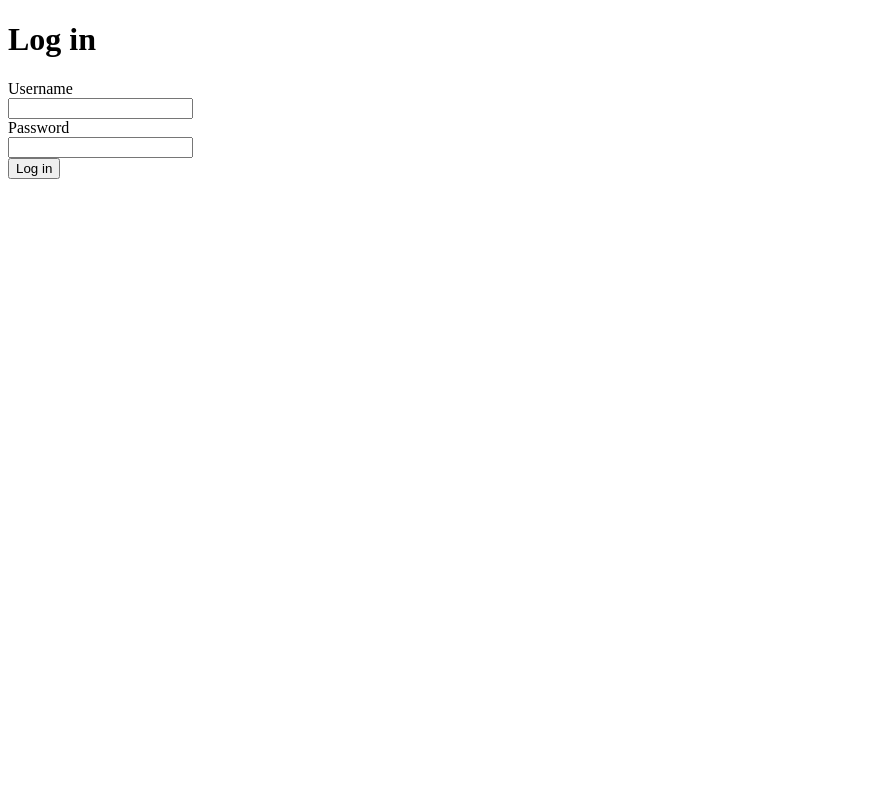
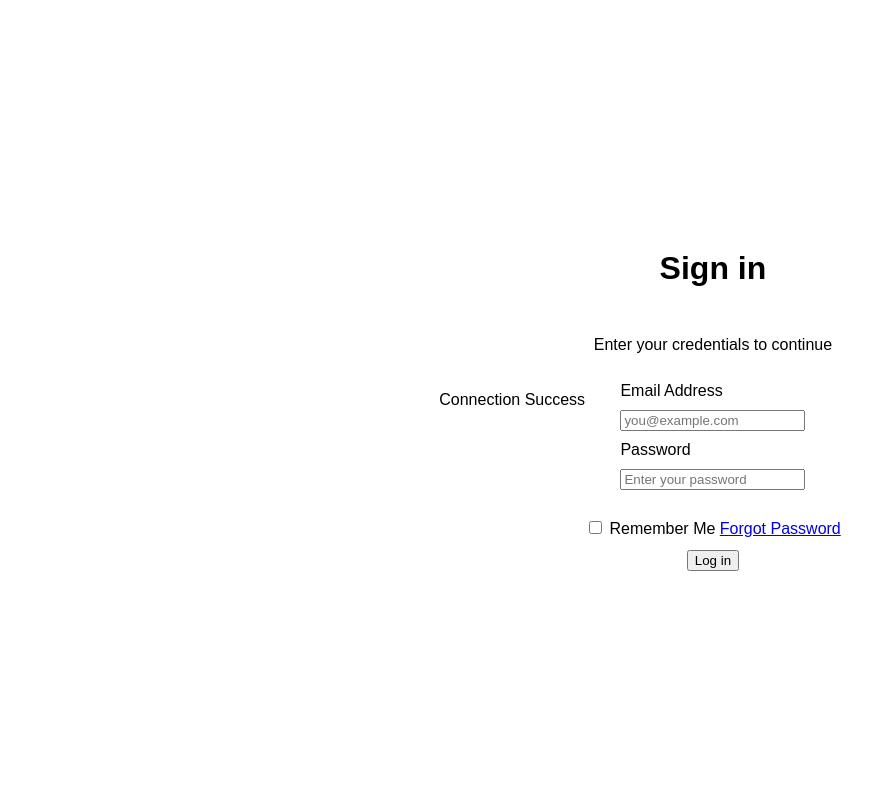
Before and after one commit to Stuwart-afk/Employee-HRIS, a PHP site: page /authentication/login.php in a window 1280 px wide. Shown: the whole page, without its empty margins (0-895 px from the left). Run offline with PHP 8.4, Linux system fonts and the light colour scheme.

Commit message:
KAN-25 auth/login.php

```diff
--- a/authentication/login.php
+++ b/authentication/login.php
@@ -1,19 +1,116 @@
+<?php
+session_start();
+require_once __DIR__ . '/../config/database.php';
+
+$error = '';
+
+if ($_SERVER['REQUEST_METHOD'] === 'POST') {
+    $email = trim($_POST['email'] ?? '');
+    $password = $_POST['password'] ?? '';
+
+    if (empty($email) || empty($password)) {
+        $error = "Please fill in all fields.";
+    } else {
+        $stmt = $pdo->prepare("SELECT * FROM users WHERE email = :email");
+        $stmt->execute(['email' => $email]);
+        $user = $stmt->fetch();
+
+        if (!$user) {
+            $error = "Email does not exist. Please check or sign up.";
+        } else {
+
+            if (password_verify($password, $user['password'])) {
+                $_SESSION['user_id'] = $user['id'];
+                $_SESSION['role'] = $user['role'];
+                $_SESSION['username'] = $user['username'];
+
+                header("Location: roleManagement.php");
+                exit();
+            } else {
+                $error = "Incorrect password.";
+            }
+        }
+    }
+}
+?>
+
 <!DOCTYPE html>
 <html lang="en">
 <head>
     <meta charset="UTF-8">
-    <meta name="viewport" content="width=device-width, initial-scale=1.0">
-    <title>Document</title>
+    <title>Log in</title>
+    <style>
+        body {
+            margin: 0;
+            height: 100vh;
+            display: flex;
+            justify-content: center;
+            align-items: center;
+            font-family: Arial, sans-serif;
+        }
+
+        .login-card {
+            display: flex;
+            flex-direction: column;
+            align-items: center;
+            gap: 12px;
+        }
+
+        .form-inputs {
+            display: flex;
+            flex-direction: column;
+            gap: 10px;
+        }
+
+        .button-group {
+            display: flex;
+            flex-direction: row;
+            gap: 10px;
+            width: 100%;
+            justify-content: center;
+        }
+
+        .inline-form {
+            display: inline;
+            margin: 0;
+        }
+
+        .error-message {
+            color: red;
+            font-size: 14px;
+            margin-bottom: 5px;
+            text-align: center;
+        }
+    </style>
 </head>
 <body>
-    <h1>Log in</h1>
-    <form action="roleManagement.php" method="POST">
-        <label for="name">Username</label><br>
-        <input type="text" name="username"><br>
-        <label for="password">Password</label><br>
-        <input type="password" name="password"><br>
-        <button type="submit">Log in</button>
 
-    </form>
+    <div class="login-card">
+        <h1>Sign in</h1>
+        <p>Enter your credentials to continue</p>
+
+        <?php if (!empty($error)): ?>
+            <div class="error-message"><?= htmlspecialchars($error); ?></div>
+        <?php endif; ?>
+
+        <form action="login.php" method="POST" id="loginForm">
+            <div class="form-inputs">
+                <p1>Email Address</p1>
+                <input type="email" name="email" placeholder="you@example.com" value="<?= htmlspecialchars($_POST['email'] ?? ''); ?>" required>
+                <p1>Password</p1>
+                <input type="password" name="password" placeholder="Enter your password" required>
+            </div>
+        </form>
+        <div class="remember">
+            <label> <input type="checkbox" name="remember" <?= isset($_COOKIE['user_email']) ? 'cheched' : ''; ?>> Remember Me</label>
+            <a href="/">Forgot Password</a>
+        </div>
+
+        <div class="button-group">
+            <button type="submit" form="loginForm">Log in</button>
+            </form>
+        </div>
+    </div>
+
 </body>
 </html>
```
